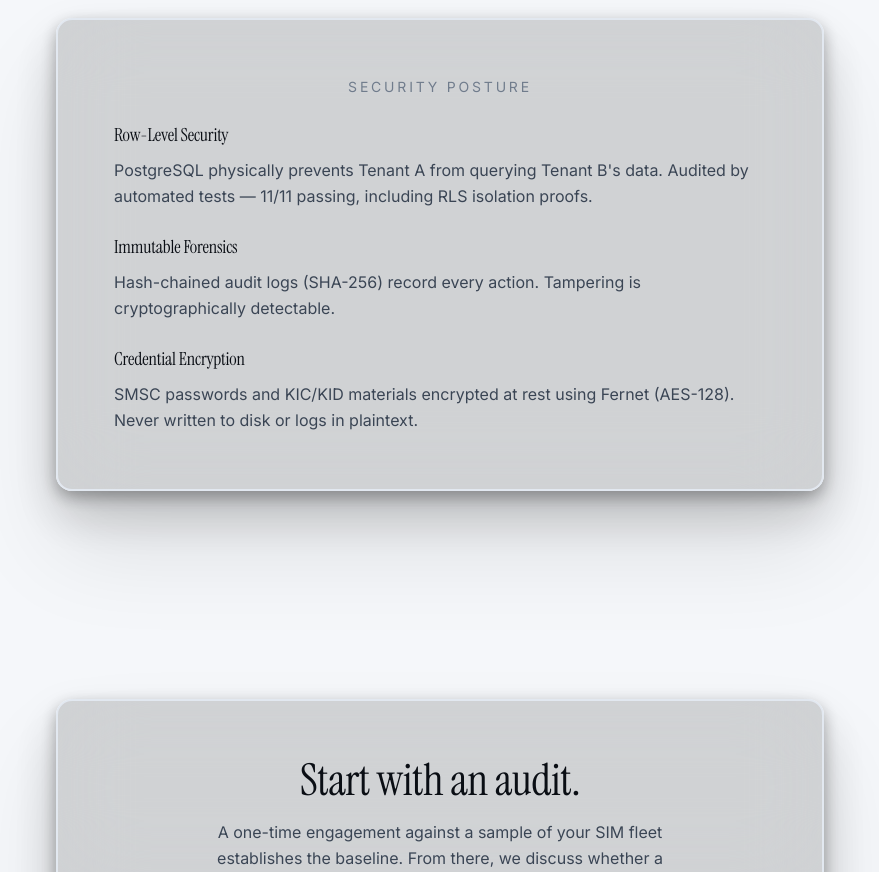
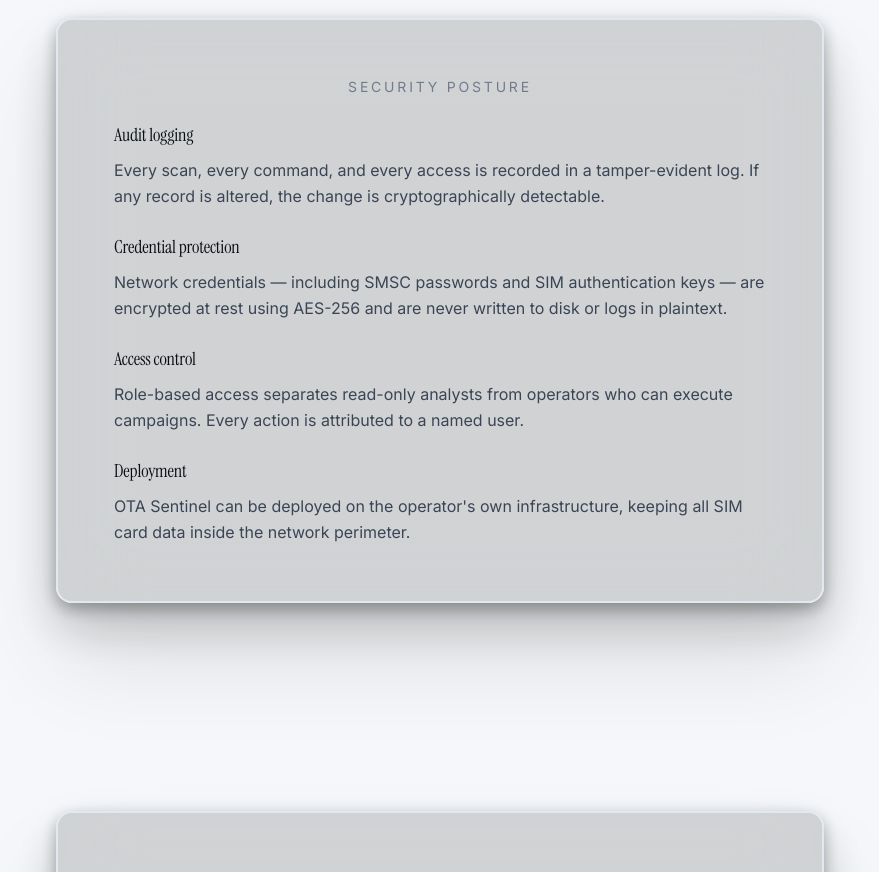
Before and after one commit to ZERODIN-IO/zerodin, a Next.js app: page /products/ota-sentinel in a window 1280 px wide. Shown: the part 2860-3732 px from the top of the page, without its empty margins (200-1079 px from the left). Built offline with nearby package versions, Linux system fonts and the light colour scheme.

Commit message:
feat(content): rewrite product security posture for customer-facing language

```diff
--- a/src/app/products/athelos/page.tsx
+++ b/src/app/products/athelos/page.tsx
@@ -171,7 +171,7 @@ export default function AthelosPage() {
         </div>
       </Section>
 
-      {/* OWASP proof panel */}
+      {/* Isolation proof panel */}
       <Section spacing="md">
         <Reveal>
           <Glass
@@ -183,18 +183,22 @@ export default function AthelosPage() {
               tone="tertiary"
               className="uppercase tracking-[0.2em] mb-6"
             >
-              Isolation Proven
+              Isolation
             </BodyText>
             <DisplayText size="md" as="h2" className="mb-6">
-              Tenant B saw 0 rows. Tenant A saw 59 rows.
+              Every customer runs on their own database.
             </DisplayText>
-            <BodyText size="base" tone="secondary" className="mb-6 max-w-xl mx-auto">
-              The OWASP Cross-Tenant Boundary Test runs against two real
-              tenant databases. One tenant writes. The other cannot read a
-              single row. Verified at commit 430630a.
+            <BodyText size="base" tone="secondary" className="mb-4 max-w-xl mx-auto">
+              There is no shared table, no row-level filter, and no query that
+              can reach across tenants. The isolation is architectural, not a
+              policy that can be misconfigured.
             </BodyText>
-            <BodyText size="sm" tone="tertiary" className="font-mono">
-              test/cloud/owasp-cross-tenant.ts
+            <BodyText size="base" tone="secondary" className="max-w-xl mx-auto">
+              The claim is verified by an independent cross-tenant boundary
+              test against two real customer databases. One tenant attempts to
+              read the other's data. The result: zero rows returned. The test
+              runs on every release. The full proof is documented in the
+              ATHELOS security whitepaper.
             </BodyText>
           </Glass>
         </Reveal>
--- a/src/app/products/ota-sentinel/page.tsx
+++ b/src/app/products/ota-sentinel/page.tsx
@@ -244,7 +244,7 @@ export default function OtaSentinelPage() {
         </div>
       </Section>
 
-      {/* Trust panel — RLS + audit + encryption */}
+      {/* Security posture panel */}
       <Section spacing="md">
         <Reveal>
           <Glass
@@ -256,35 +256,47 @@ export default function OtaSentinelPage() {
               tone="tertiary"
               className="uppercase tracking-[0.2em] mb-6 text-center"
             >
-              Security Posture
+              Security posture
             </BodyText>
             <div className="space-y-6">
               <div>
                 <DisplayText size="md" as="h3" className="text-lg mb-2">
-                  Row-Level Security
+                  Audit logging
                 </DisplayText>
                 <BodyText size="base" tone="secondary">
-                  PostgreSQL physically prevents Tenant A from querying
-                  Tenant B's data. Audited by automated tests — 11/11 passing,
-                  including RLS isolation proofs.
+                  Every scan, every command, and every access is recorded in
+                  a tamper-evident log. If any record is altered, the change
+                  is cryptographically detectable.
                 </BodyText>
               </div>
               <div>
                 <DisplayText size="md" as="h3" className="text-lg mb-2">
-                  Immutable Forensics
+                  Credential protection
                 </DisplayText>
                 <BodyText size="base" tone="secondary">
-                  Hash-chained audit logs (SHA-256) record every action.
-                  Tampering is cryptographically detectable.
+                  Network credentials — including SMSC passwords and SIM
+                  authentication keys — are encrypted at rest using AES-256
+                  and are never written to disk or logs in plaintext.
                 </BodyText>
               </div>
               <div>
                 <DisplayText size="md" as="h3" className="text-lg mb-2">
-                  Credential Encryption
+                  Access control
                 </DisplayText>
                 <BodyText size="base" tone="secondary">
-                  SMSC passwords and KIC/KID materials encrypted at rest using
-                  Fernet (AES-128). Never written to disk or logs in plaintext.
+                  Role-based access separates read-only analysts from
+                  operators who can execute campaigns. Every action is
+                  attributed to a named user.
+                </BodyText>
+              </div>
+              <div>
+                <DisplayText size="md" as="h3" className="text-lg mb-2">
+                  Deployment
+                </DisplayText>
+                <BodyText size="base" tone="secondary">
+                  OTA Sentinel can be deployed on the operator's own
+                  infrastructure, keeping all SIM card data inside the
+                  network perimeter.
                 </BodyText>
               </div>
             </div>
```
